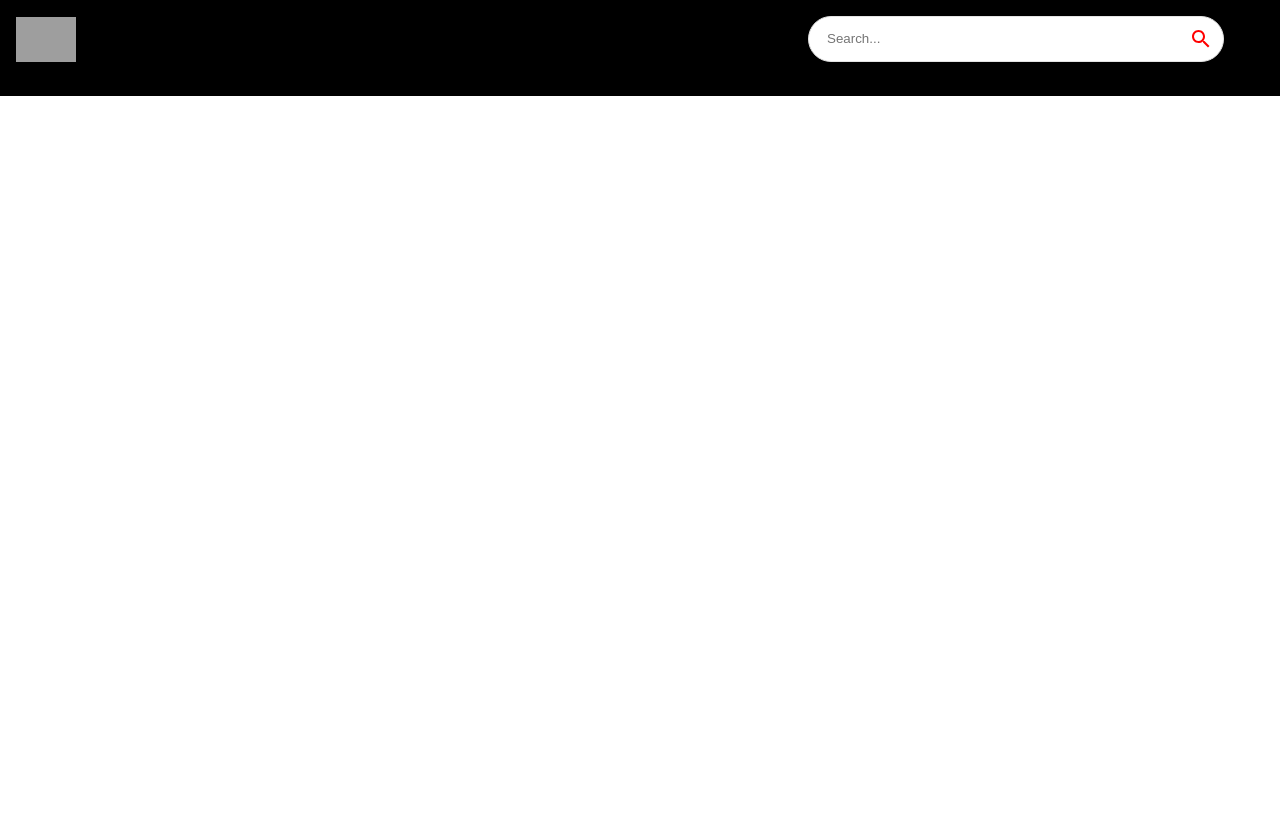
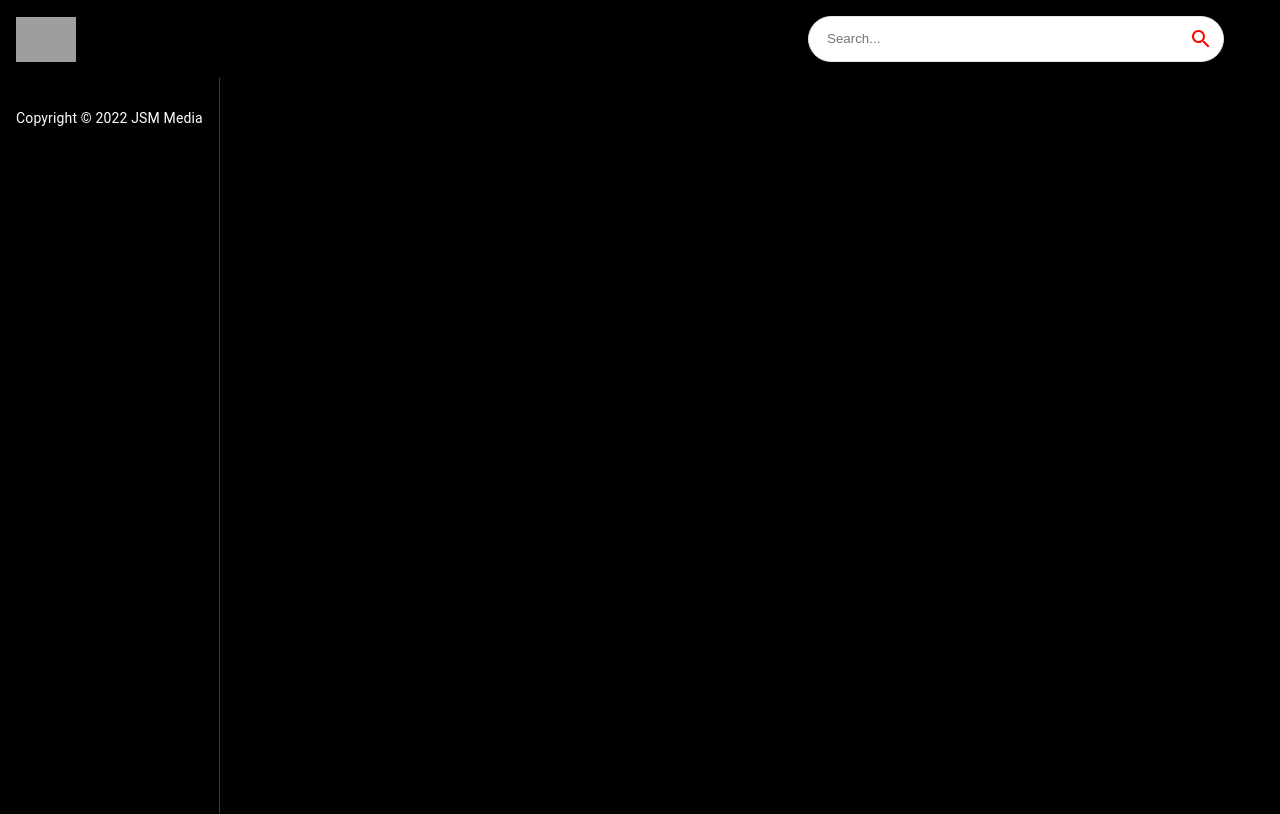
Before and after one commit to shahiiin/clone-youtube-with-react-and-material-ui, a React (Create React App) app: page / in a window 1280 px wide. Built offline with nearby package versions, Linux system fonts and the light colour scheme; grey boxes are pictures that could not be loaded.

Commit message:
start make sidebar

```diff
--- a/src/components/Feed.jsx
+++ b/src/components/Feed.jsx
@@ -1,8 +1,16 @@
-import React from 'react'
+import { useState, useEffect } from 'react'
+import { Box, Typography, Stack } from '@mui/material'
 
 const Feed = () => {
   return (
-    <div>Feed</div>
+    <Stack sx={{ flexDirection: { sx: "column", md: "row" } }}>
+      <Box sx={{ height: { sx: "auto", md: "92vh" }, borderRight: "1px solid #3d3d3d", px: { sx: 0, md: 2 } }}>
+        Sidebar
+        <Typography className="copyright" variant="body2" sx={{ mt: 1.5, color: "#fff", }}>
+          Copyright © 2022 JSM Media
+        </Typography>
+      </Box>
+    </Stack>
   )
 }
 
```
Also changed, not shown: src/components/Sidebar.jsx (added, +9 -0 lines), src/components/SearchBar.jsx (indentation only).
